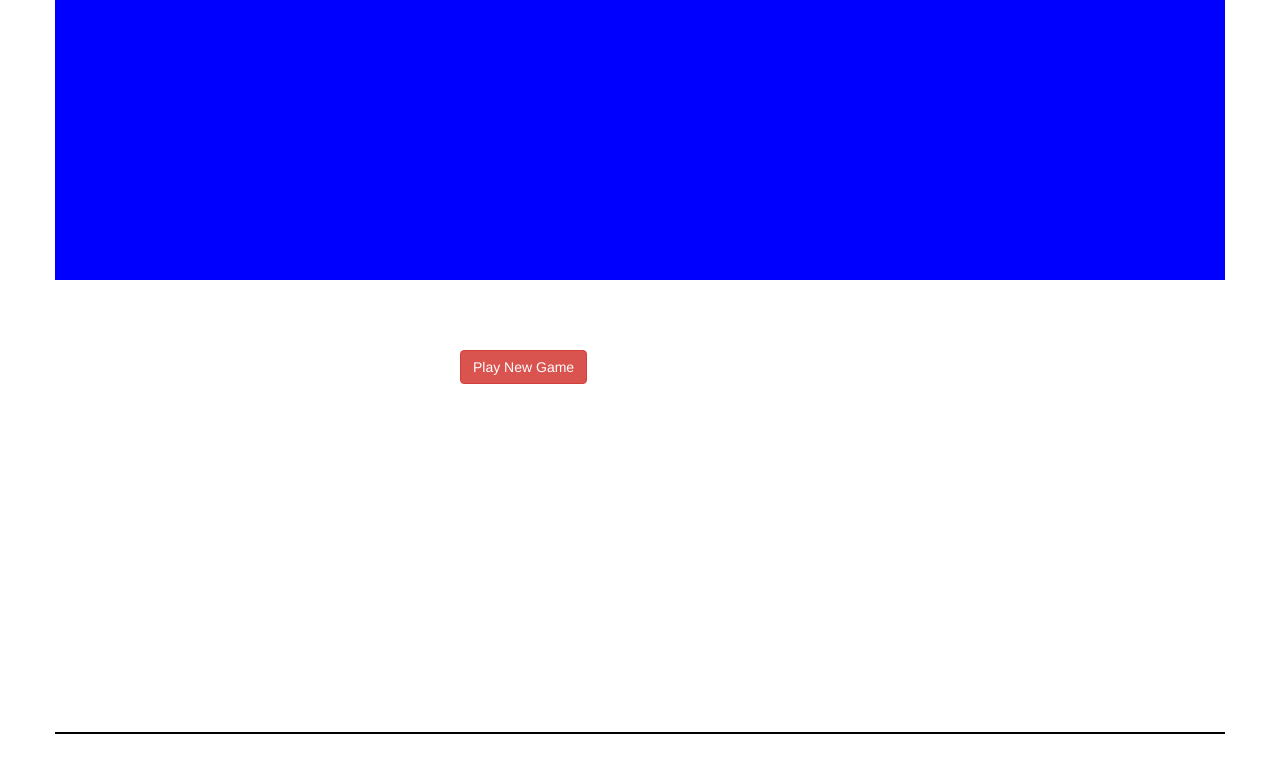
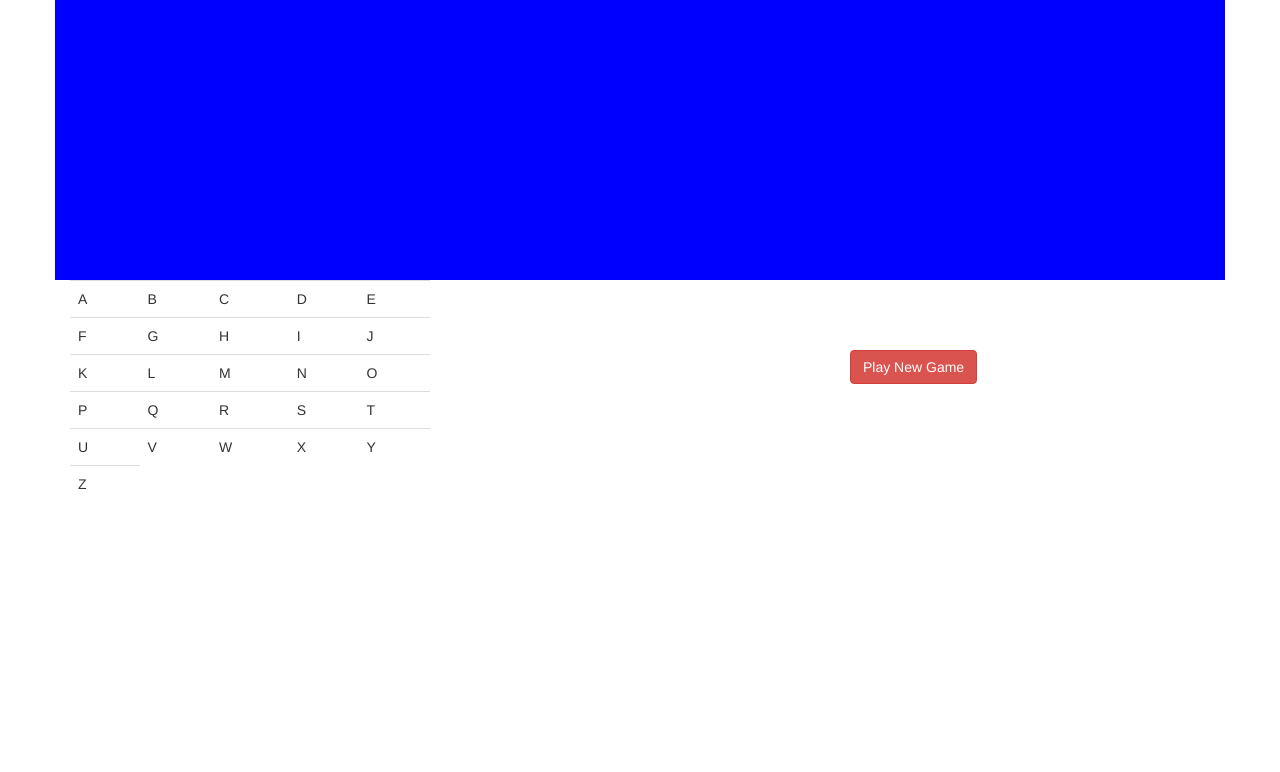
Before and after one commit to jacksoncafazzo/hang_bat2, a plain HTML site: page index.html in a window 1280 px wide. Drawn offline with nearby package versions, Linux system fonts and the light colour scheme.

Commit message:
add table for letters, creates columns for word array display

```diff
--- a/css/styles.css
+++ b/css/styles.css
@@ -13,13 +13,14 @@
 
 
 #spacesRow {
-  min-height: 20em;
-  border-bottom: 2px solid black;
+  /*border-bottom: 2px solid black;*/
 
 }
 
 #spacesRow .letterSpaces {
-  border-bottom: 2px solid black;
-  padding-left: 3px;
-  padding-right: 3px;
+  min-height: 20em;
+
+  border-bottom: 5px solid black;
+  margin-left: 3px;
+  margin-right: 3px;
 }
--- a/index.html
+++ b/index.html
@@ -16,14 +16,59 @@
       </div>
       <div class="row" id="userPlayRow">
         <div class="col-sm-4">
+          <div class="table-responsive">
+            <table class="table">
+              <tbody>
+                <tr>
+                  <td id="A">A</td>
+                  <td id="B">B</td>
+                  <td id="C">C</td>
+                  <td id="D">D</td>
+                  <td id="E">E</td>
+                </tr>
+                <tr>
+                  <td id="F">F</td>
+                  <td id="G">G</td>
+                  <td id="H">H</td>
+                  <td id="I">I</td>
+                  <td id="J">J</td>
+                </tr>
+                <tr>
+                  <td id="K">K</td>
+                  <td id="L">L</td>
+                  <td id="M">M</td>
+                  <td id="N">N</td>
+                  <td id="O">O</td>
+                </tr>
+                <tr>
+                  <td id="P">P</td>
+                  <td id="Q">Q</td>
+                  <td id="R">R</td>
+                  <td id="S">S</td>
+                  <td id="T">T</td>
+                </tr>
+                <tr>
+                  <td id="U">U</td>
+                  <td id="V">V</td>
+                  <td id="W">W</td>
+                  <td id="X">X</td>
+                  <td id="Y">Y</td>
+                </tr>
+                <tr>
+                  <td id="Z">Z</td>
+                </tr>
+              </tbody>
+            </table>
+          </div>
+        </div>
+        <div class="col-sm-4">
         </div>
         <div class="col-sm-4">
           <button id="playNewGame" class="btn btn-danger">Play New Game</button>
         </div>
-        <div class="col-sm-4">
-        </div>
       </div>
       <div class="row" id="spacesRow">
+
       </div>
     </div>
   </body>
```
